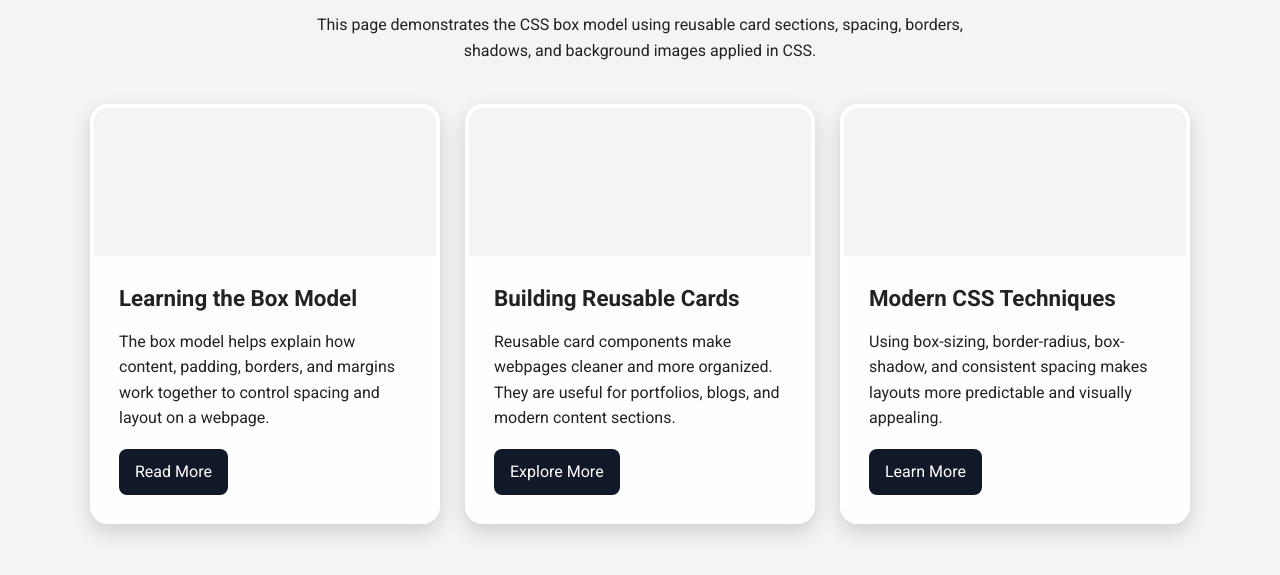
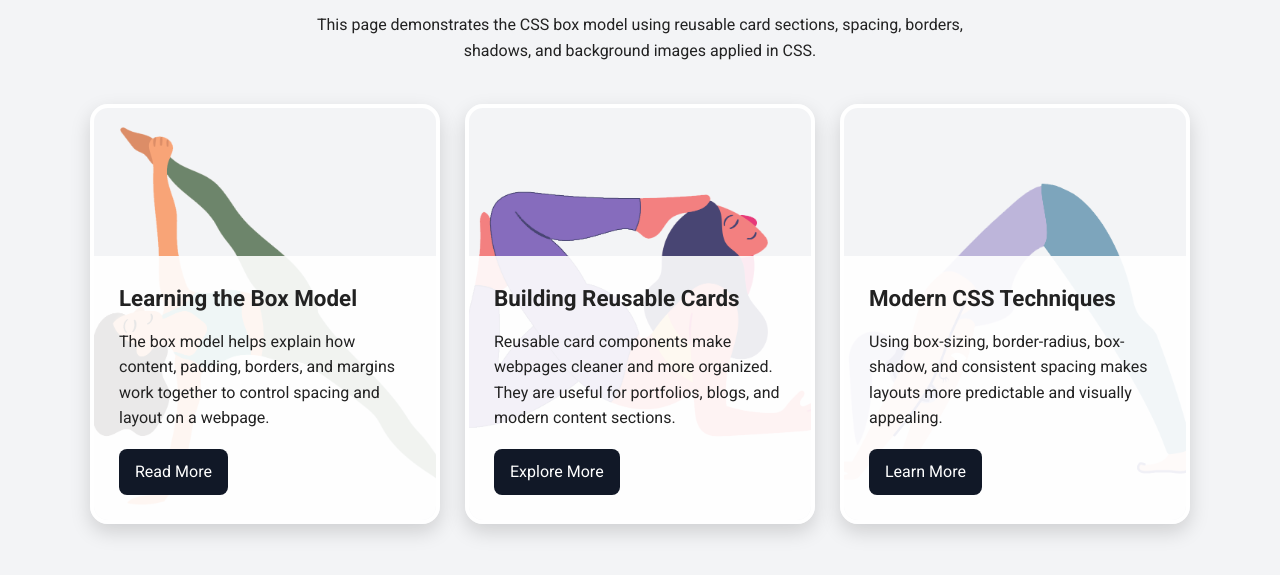
Before and after one commit to aminalipoursdccd/webd168, a plain HTML site: page lesson03/index.html in a window 1280 px wide. Shown: the part 99-674 px from the top of the page. Drawn offline with Linux system fonts and the light colour scheme.

Commit message:
Update styles.css

```diff
--- a/lesson03/styles.css
+++ b/lesson03/styles.css
@@ -83,13 +83,13 @@ body {
 }
 
 .card:first-of-type {
-  background-image: url("images/card1.jpg");
+  background-image: url("pose1.png");
 }
 
 .card:nth-of-type(2) {
-  background-image: url("images/card2.jpg");
+  background-image: url("pose2.png");
 }
 
 .card:last-of-type {
-  background-image: url("images/card3.jpg");
+  background-image: url("pose3.png");
 }
```
